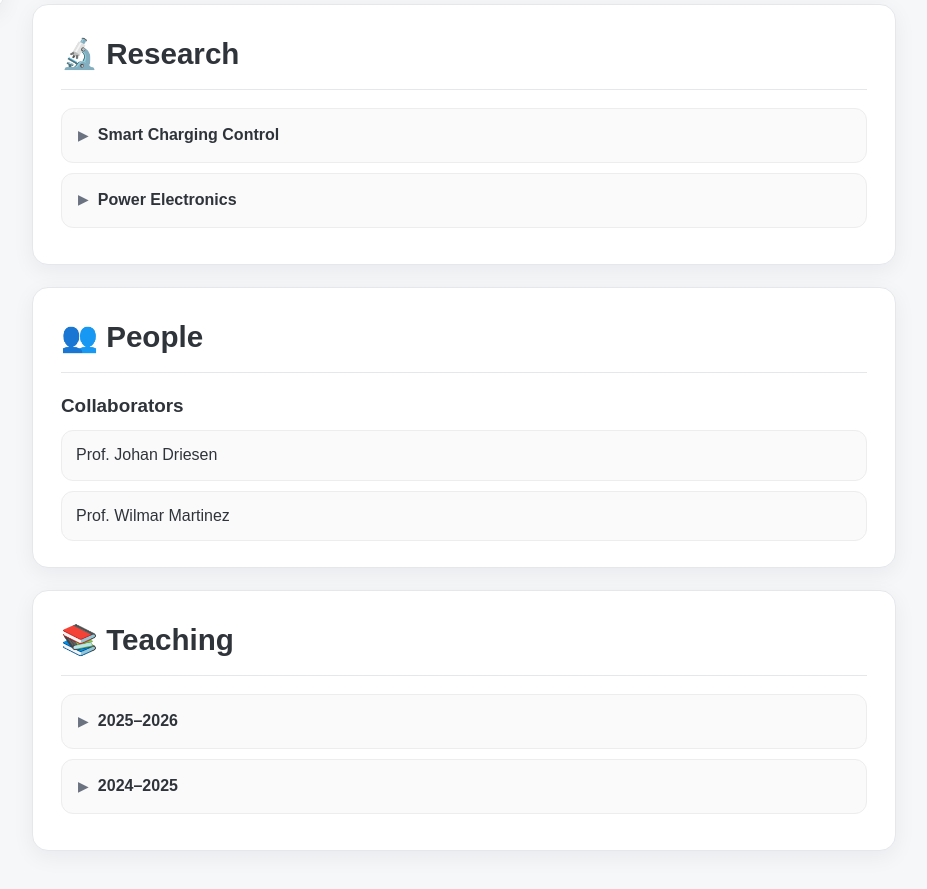
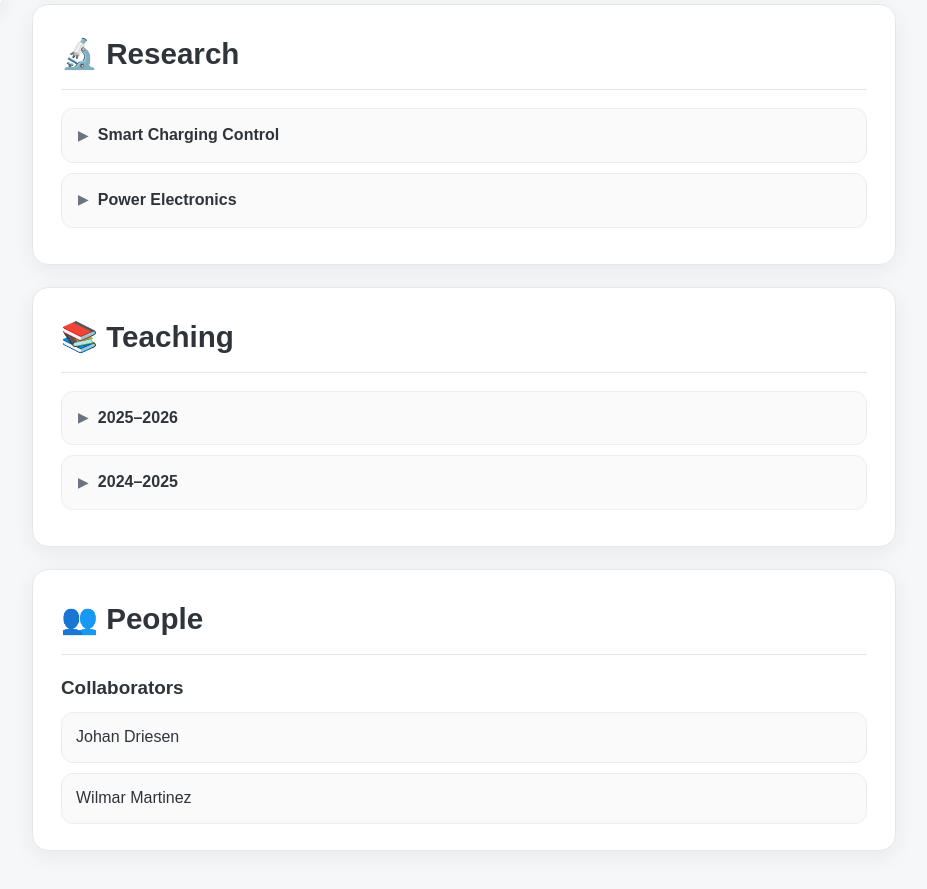
Before and after one commit to mayasko/mayasko.github.io, a plain HTML site: page index.html in a window 1280 px wide. Shown: the part 600-1489 px from the top of the page, without its empty margins (340-1267 px from the left). Drawn offline with Linux system fonts and the light colour scheme.

Commit message:
Reintroduce People section with collaborators

```diff
--- a/index.html
+++ b/index.html
@@ -346,18 +346,7 @@
 
       </section>
 
-      <section class="section-card" id="people">
-        <h2 class="section-title">👥 People</h2>
-        <hr class="section-divider" />
-
-        <h3 class="section-subtitle">Collaborators</h3>
-        <div class="item-list">
-          <div class="item-row">Prof. Johan Driesen <span class="muted"></span></div>
-          <div class="item-row">Prof. Wilmar Martinez <span class="muted"></span></div
-        </div>
-      </section>
-
-      <section class="section-card" id="teaching">
+<section class="section-card" id="teaching">
         <h2 class="section-title">📚 Teaching</h2>
         <hr class="section-divider" />
 
@@ -371,6 +360,18 @@
           <div class="details-body">Add courses, labs, or supervision activities here.</div>
         </details>
       </section>
+      <section class="section-card" id="people">
+        <h2 class="section-title">👥 People</h2>
+        <hr class="section-divider" />
+
+        <h3 class="section-subtitle">Collaborators</h3>
+        <div class="item-list">
+          <div class="item-row">Johan Driesen <span class="muted"></span></div>
+          <div class="item-row">Wilmar Martinez <span class="muted"></span></div
+        </div>
+      </section>
+
+
 
 
     </main>
```
